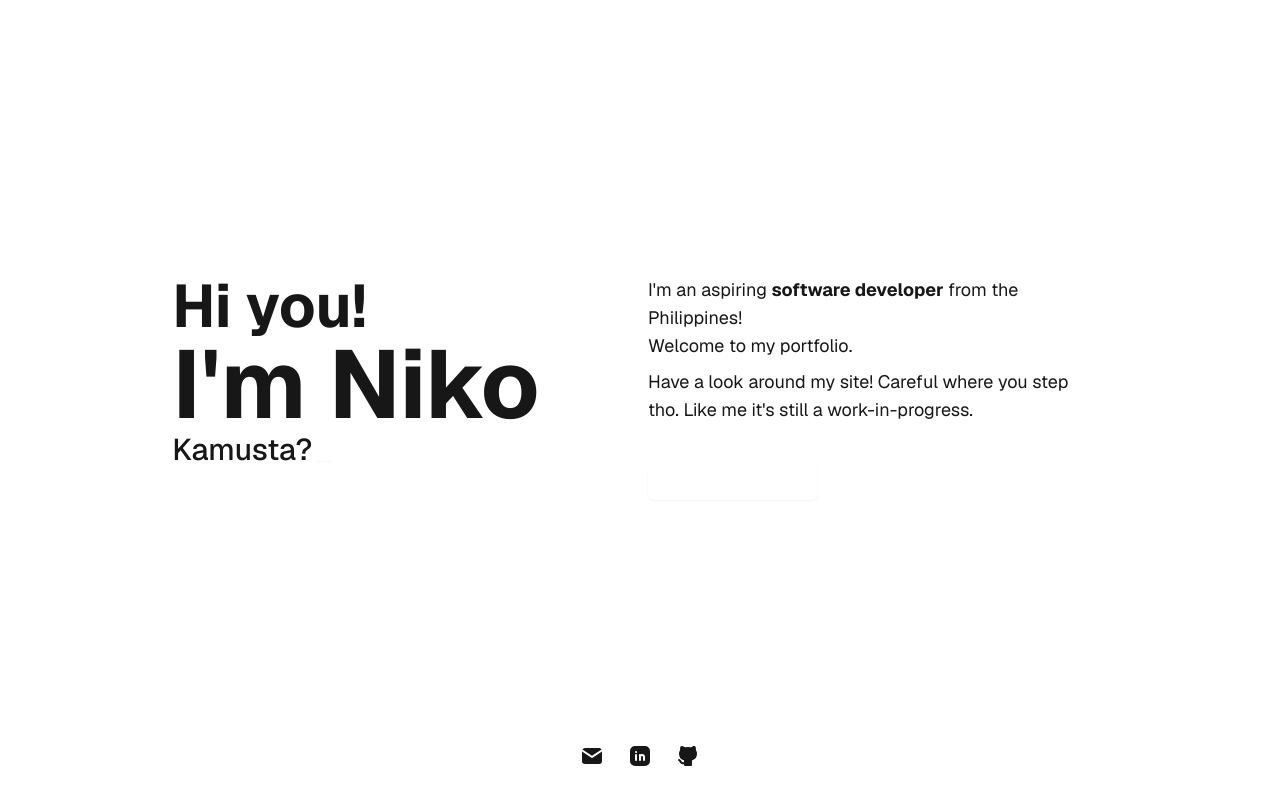
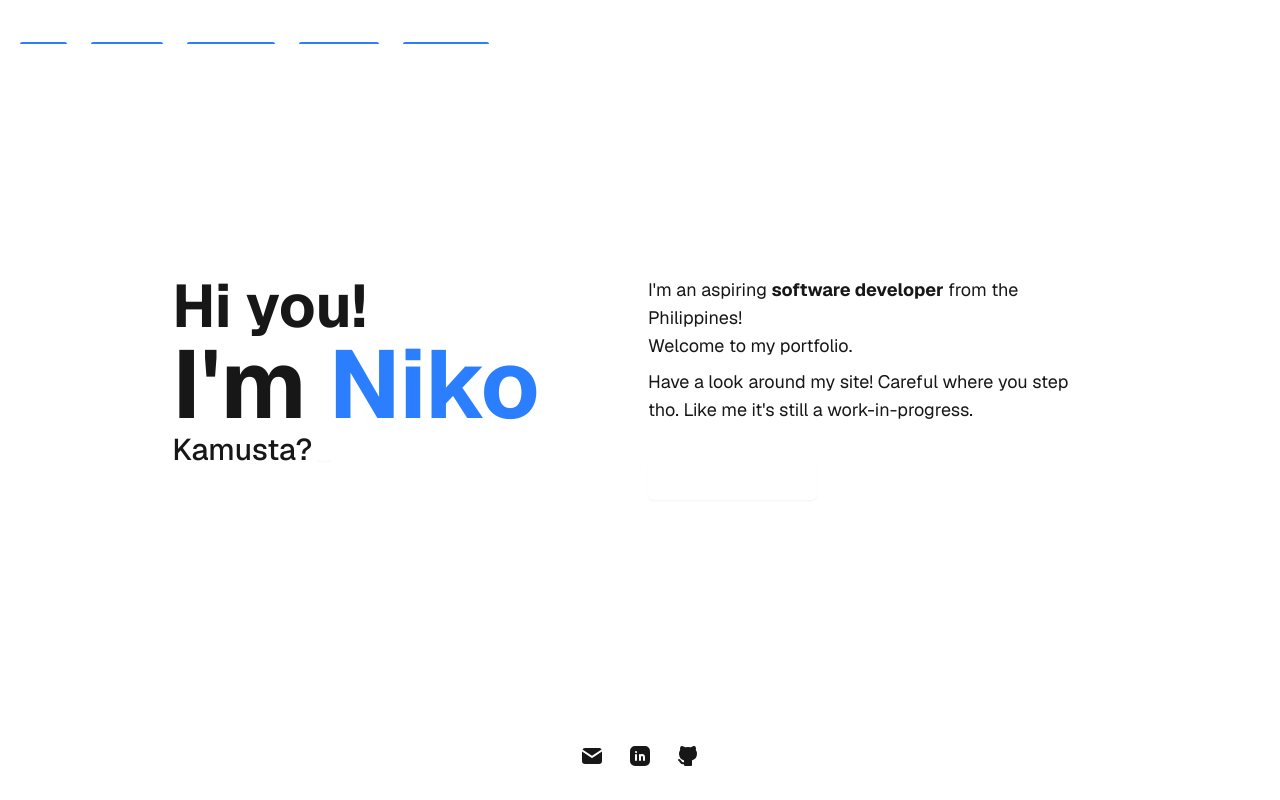
Before and after one commit to ingonzales-strat/ingonzales-mini-project-1, a Next.js app: page / in a window 1280 px wide. Built offline with nearby package versions, Linux system fonts and the light colour scheme.

Commit message:
feat: :lipstick: color changes to portions of the site

```diff
--- a/src/app/page.tsx
+++ b/src/app/page.tsx
@@ -11,7 +11,7 @@ export default function Home() {
     <div className="grid grid-cols-2 gap-4 items-center justify-items-center  p-8  sm:p-20 font-[family-name:var(--font-geist-sans)]">
         <div className="col-span-1 ">
           <h1 className="font-bold text-6xl">Hi you!</h1>
-          <h1 className="font-bold text-8xl">I&apos;m Niko</h1>
+          <h1 className="font-bold text-8xl">I&apos;m <span className="text-blue-500">Niko</span></h1>
           <AdjustedTypeWriter/>
           <Clock/>
 
@@ -29,7 +29,7 @@ export default function Home() {
           <a href='/contact_me' >
             <Button
               variant="outline"
-              className="relative overflow-hidden text-white before:bg-white before:absolute before:inset-0 hover:text-black transition-colors before:translate-y-[100%] hover:before:translate-y-0 before:transition-transform"
+              className="relative overflow-hidden text-white before:bg-blue-500 before:absolute before:inset-0 hover:text-white transition-colors before:translate-y-[100%] hover:before:translate-y-0 before:transition-transform"
             >
                <span className="relative z-10">Wanna Chat?  |˶˙ᵕ˙ )ﾉﾞ</span>
             </Button>
--- a/src/components/footer.tsx
+++ b/src/components/footer.tsx
@@ -5,18 +5,18 @@ export default function MyFooter() {
           <a className="group flex items-center gap-2 "href="mailto:isaiahnikologonzales@outlook.com"
             target="_blank" rel="noopener noreferrer">
               <IconMailFilled className="group-hover:hidden"/>
-              <IconMail stroke={1.75} className="hidden group-hover:scale-125 group-hover:inline  transition-transform group-hover"/>
+              <IconMail stroke={1.75} className="hidden text-blue-400 group-hover:scale-125 group-hover:inline  transition-transform group-hover"/>
 
           </a>
           <a className="group flex items-center gap-2 "href="https://www.linkedin.com/in/inikologon/"
             target="_blank" rel="noopener noreferrer">
               <IconBrandLinkedinFilled className="group-hover:hidden"/>
-              <IconBrandLinkedin stroke={1.75} className="hidden group-hover:scale-125 group-hover:inline  transition-transform group-hover"/>
+              <IconBrandLinkedin stroke={1.75} className="hidden text-blue-400 group-hover:scale-125 group-hover:inline  transition-transform group-hover"/>
           </a>
           <a className="group flex items-center gap-2 "href="https://github.com/Koniiro"
             target="_blank" rel="noopener noreferrer">
               <IconBrandGithubFilled  className="group-hover:hidden"/>
-              <IconBrandGithub stroke={1.75} className="hidden group-hover:scale-125 group-hover:inline  transition-transform group-hover"/>
+              <IconBrandGithub stroke={1.75} className="hidden text-blue-400 group-hover:scale-125 group-hover:inline transition-transform group-hover"/>
 
 
           </a>
--- a/src/components/navi_bar.tsx
+++ b/src/components/navi_bar.tsx
@@ -13,9 +13,9 @@ export default function NavBar() {
 }
 
 function MenuItem({name, href}: { name: string; href: string }){
-    return <div><p className=" relative group inline-block">
+    return <div><p className=" relative group inline-block pr-0.5 pl-0.5">
       <Link href={href} className='relative z-10 group-hover:text-black transition-colors' >{name}</Link>
-      <span className="absolute px-2 left-0 -bottom-0 w-full h-0.5 bg-white -z-10 group-hover:h-full group-hover:transition-all"></span>
+      <span className="absolute rounded-t-lg px-2 left-0 -bottom-0 w-full h-0.5 bg-blue-500 -z-10 group-hover:h-full group-hover:transition-all"></span>
       </p>
       </div>
 }
```
